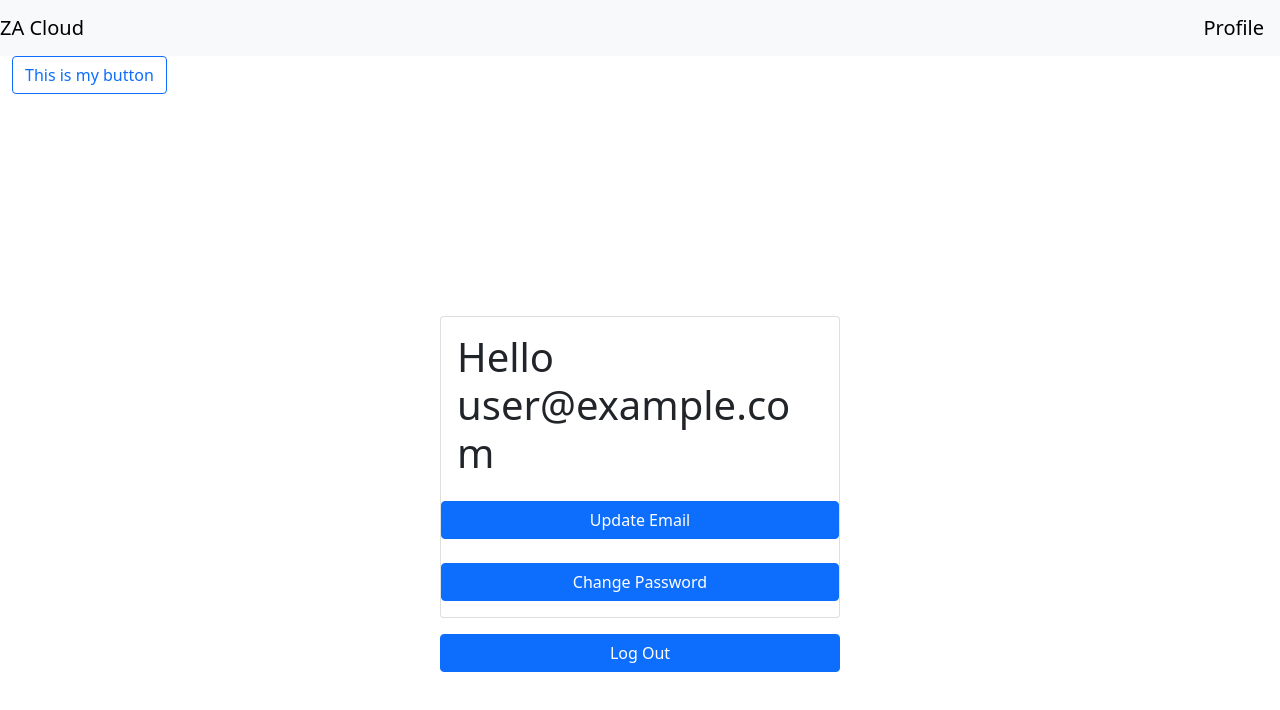
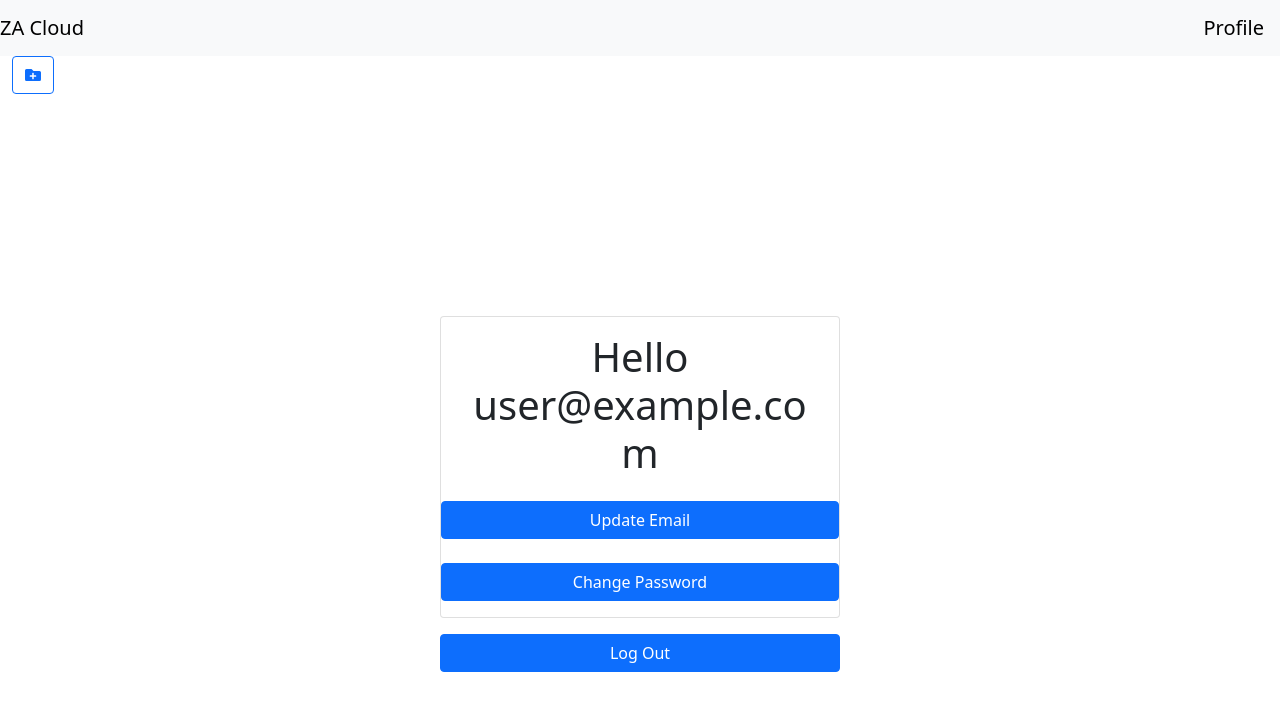
Before and after one commit to ZimmAgu/storage-cloud, a React (Create React App) app: page /user_profile in a window 1280 px wide. Shown: the top 710 px of the page. Built offline with nearby package versions, Linux system fonts and the light colour scheme; no server answers; sample sign-in values are in the browser's storage.

Commit message:
Icon added to folder add button

```diff
--- a/package.json
+++ b/package.json
@@ -3,6 +3,9 @@
   "version": "0.1.0",
   "private": true,
   "dependencies": {
+    "@fortawesome/fontawesome-svg-core": "^1.2.35",
+    "@fortawesome/free-solid-svg-icons": "^5.15.3",
+    "@fortawesome/react-fontawesome": "^0.1.14",
     "@testing-library/jest-dom": "^5.14.1",
     "@testing-library/react": "^11.2.7",
     "@testing-library/user-event": "^12.8.3",
--- a/src/AuthComponents/UserProfile.js
+++ b/src/AuthComponents/UserProfile.js
@@ -22,7 +22,7 @@ function UserProfile() {
             {currentUser &&
                 <CenteredContainer>
                         <Card>
-                            <Card.Body>
+                            <Card.Body className="text-center">
                                 <h1>Hello {currentUser.email}</h1>
                             </Card.Body>
 
--- a/src/StorageCloud/AddFolderButton.js
+++ b/src/StorageCloud/AddFolderButton.js
@@ -1,5 +1,7 @@
 import {React, useState} from 'react'
 import {Button, Modal} from 'react-bootstrap'
+import { FontAwesomeIcon } from '@fortawesome/react-fontawesome'
+import { faFolderPlus } from '@fortawesome/free-solid-svg-icons'
 
 function AddFolderButton() {
     const [show, setShow] = useState();
@@ -9,8 +11,8 @@ function AddFolderButton() {
 
     return (
         <>
-            <Button variant='outline-primary' onClick={handleShow}>
-                This is my button
+            <Button variant='outline-primary' onClick={handleShow} size='md'>
+                <FontAwesomeIcon icon={faFolderPlus} />
             </Button>
 
             <Modal show={show} onHide={handleClose}>yo</Modal>
--- a/src/StorageCloud/Dashboard.js
+++ b/src/StorageCloud/Dashboard.js
@@ -10,7 +10,7 @@ function Dashboard() {
             <NavigationBar/>
 
             <Container fluid>
-                <AddFolderButton/>
+                <AddFolderButton />
             </Container>
         </>
     )
```
Also changed, not shown: 1 other file (tests, documents, lock files or other folders).
